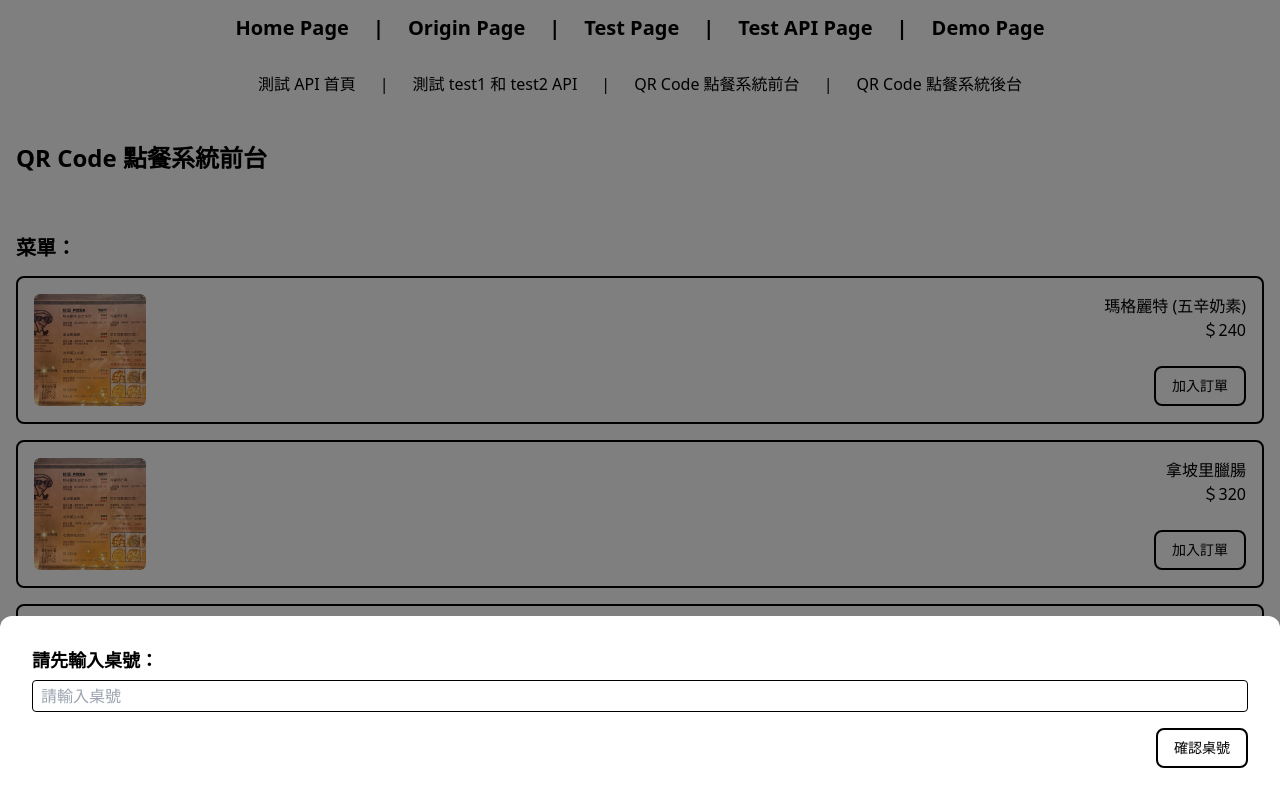
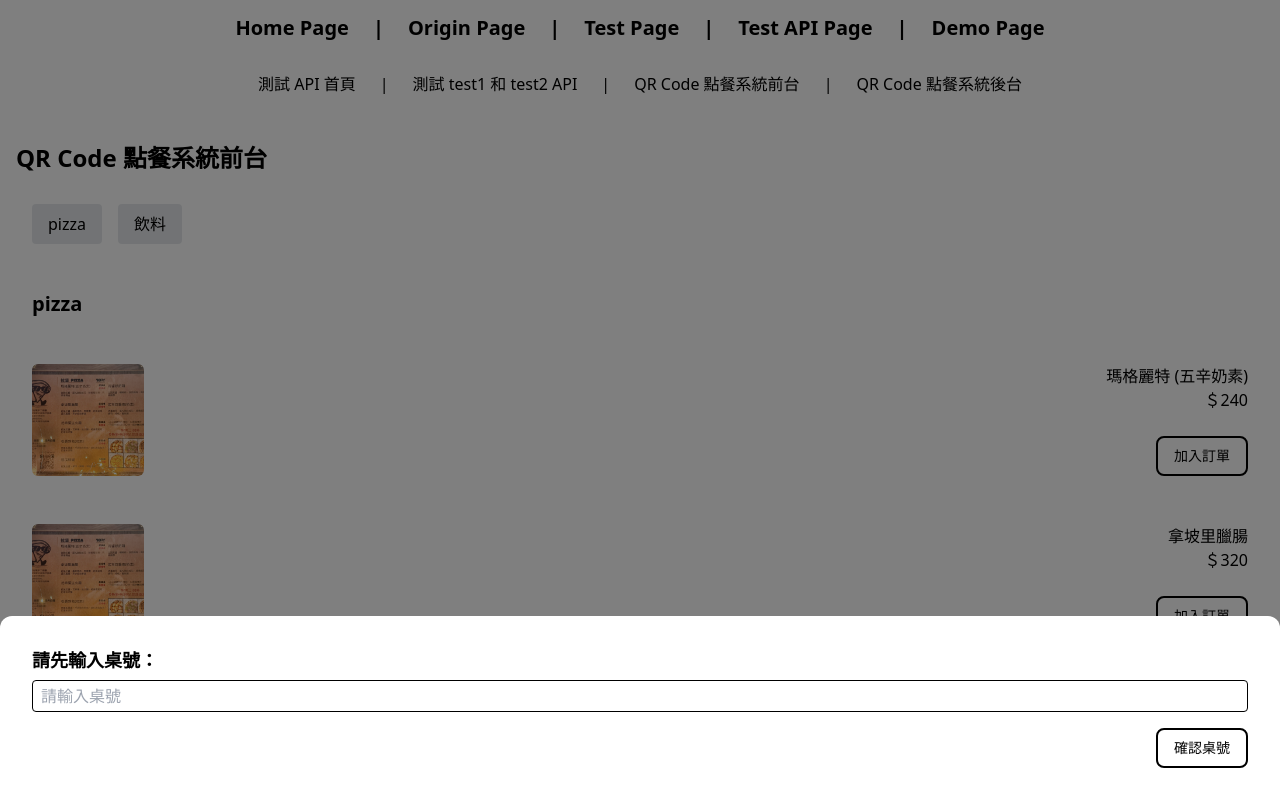
Before and after one commit to Charmying/Test-----Angular, an Angular app: page /pages/test-api/qrcode-order-user-interface in a window 1280 px wide. Shown: the top 800 px of the page. Built offline with nearby package versions, Linux system fonts and the light colour scheme.

Commit message:
新增分類功能與錨點

```diff
--- a/src/app/pages/test-api/qrcode-order/qrcode-order-user-interface/qrcode-order-user-interface.component.html
+++ b/src/app/pages/test-api/qrcode-order/qrcode-order-user-interface/qrcode-order-user-interface.component.html
@@ -18,18 +18,25 @@
     </div>
   </div>
 
+  <!-- 分類導航列 -->
+  <div class="flex gap-4 my-4 p-4 overflow-x-auto">
+    <div *ngFor="let category of menuCategories" class="px-4 py-2 bg-gray-200 rounded hover:bg-gray-300" (click)="scrollToCategory(category)">{{ category }}</div>
+  </div>
+
   <!-- 菜單列表 -->
-  <div class="my-16">
-    <div class="text-h2 my-4">菜單：</div>
-    <div *ngFor="let item of menuItems" class="border-2 border-solid border-black rounded-lg p-4 mb-4 leading-loose">
-      <div class="flex justify-between">
-        <div class="self-center">
+  <div class="my-4">
+    <!-- <div class="text-h2 my-4">菜單：</div> -->
+    <div *ngFor="let category of menuCategories" [attr.id]="category" class="mb-8">
+      <div class="text-h2 my-4 p-4">{{ category }}</div>
+      <!-- 商品卡片 -->
+      <div *ngFor="let item of groupedMenuItems[category]" class="border-2 border-black rounded-lg p-4 mb-4">
+        <div class="flex justify-between">
           <img [src]="item.photo" alt="menu photo" class="w-28 h-28 object-cover rounded-md" />
-        </div>
-        <div class="relative">
-          <div class="text-body1 text-end">{{ item.name }}</div>
-          <div class="text-body1 text-end">＄{{ item.price }}</div>
-          <app-button class="block text-end absolute bottom-0 right-0" [text]="'加入訂單'" (buttonClick)="addToOrder(item)"></app-button>
+          <div class="relative">
+            <div class="text-body1 text-end">{{ item.name }}</div>
+            <div class="text-body1 text-end">＄{{ item.price }}</div>
+            <app-button class="block text-end absolute bottom-0 right-0" [text]="'加入訂單'" (buttonClick)="addToOrder(item)"></app-button>
+          </div>
         </div>
       </div>
     </div>
--- a/src/app/pages/test-api/qrcode-order/qrcode-order-user-interface/qrcode-order-user-interface.component.ts
+++ b/src/app/pages/test-api/qrcode-order/qrcode-order-user-interface/qrcode-order-user-interface.component.ts
@@ -1,7 +1,7 @@
 /** QR Code 點餐系統前台 */
 
 import { Component, OnInit } from '@angular/core';
-import { CommonModule } from '@angular/common';
+import { CommonModule, ViewportScroller } from '@angular/common';
 import { FormBuilder, FormGroup } from '@angular/forms';
 import { HeaderComponent } from '../../../../shared/components/header/header.component';
 import { TestApiHeaderComponent } from '../../shared/test-api-header/test-api-header.component';
@@ -25,6 +25,10 @@ export class QRCodeOrderUserInterfaceComponent implements OnInit {
   /** API URL */
   // apiUrl = 'http://localhost:4000';
   apiUrl = 'https://test-express-api-x0j9.onrender.com';
+  /** 分類清單 */
+  menuCategories: string[] = [];
+  /** 根據分類顯示 Menu Items */
+  groupedMenuItems: { [category: string]: typeof Menu } = {};
   /** 菜單項目 */
   menuItems = Menu
   /** 當前餐點訂單 */
@@ -50,7 +54,7 @@ export class QRCodeOrderUserInterfaceComponent implements OnInit {
   /** 確認餐點訂單彈窗顯示動畫 */
   confirmOrderAnimation: boolean = false;
 
-  constructor(private apiService: ApiService, private fb: FormBuilder) {
+  constructor(private apiService: ApiService, private fb: FormBuilder, private viewportScroller: ViewportScroller) {
     this.form = this.fb.group({
       tableNumber: [''],
     });
@@ -60,6 +64,22 @@ export class QRCodeOrderUserInterfaceComponent implements OnInit {
     setTimeout(() => {
       this.tableNumberAnimation = true;
     }, 10);
+
+    this.groupedMenuItems = this.menuItems.reduce((acc, item) => {
+      if (!acc[item.category]) {
+        acc[item.category] = [];
+      }
+      acc[item.category].push(item);
+      return acc;
+    }, {} as { [category: string]: typeof Menu });
+
+   /** 分類清單 */
+    this.menuCategories = Object.keys(this.groupedMenuItems);
+  }
+
+  /** 捲動到分類錨點 */
+  scrollToCategory(category: string) {
+    this.viewportScroller.scrollToAnchor(category);
   }
 
   /** 確認桌號 */
--- a/src/app/pages/test-api/qrcode-order/shared/menu-obj.ts
+++ b/src/app/pages/test-api/qrcode-order/shared/menu-obj.ts
@@ -1,39 +1,60 @@
 /** menu object */
 
 export const Menu = [
+  /** pizza */
   {
+    category: 'pizza',
     photo: 'assets/images/menu.jpg',
     name: '瑪格麗特 (五辛奶素)',
     price: 240
   },
   {
+    category: 'pizza',
     photo: 'assets/images/menu.jpg',
     name: '拿坡里臘腸',
     price: 320
   },
   {
+    category: 'pizza',
     photo: 'assets/images/menu.jpg',
     name: '芝麻葉生火腿',
     price: 350
   },
   {
+    category: 'pizza',
     photo: 'assets/images/menu.jpg',
     name: '松露野菇 (奶素)',
     price: 320
   },
   {
+    category: 'pizza',
     photo: 'assets/images/menu.jpg',
     name: '櫛瓜鮮蝦',
     price: 320
   },
   {
+    category: 'pizza',
     photo: 'assets/images/menu.jpg',
     name: '青醬舒肥雞',
     price: 320
   },
   {
+    category: 'pizza',
     photo: 'assets/images/menu.jpg',
     name: '起司四重奏',
     price: 300
+  },
+  /** 飲料 */
+  {
+    category: '飲料',
+    photo: 'assets/images/menu.jpg',
+    name: '可樂',
+    price: 25
+  },
+  {
+    category: '飲料',
+    photo: 'assets/images/menu.jpg',
+    name: '雪碧',
+    price: 25
   }
 ]
--- a/src/styles.scss
+++ b/src/styles.scss
@@ -63,3 +63,8 @@ app-form-input-password {
   width: 100%;
   max-width: 300px;
 }
+
+/* 點擊錨點移動絲滑 */
+html {
+  scroll-behavior: smooth;
+}
```
